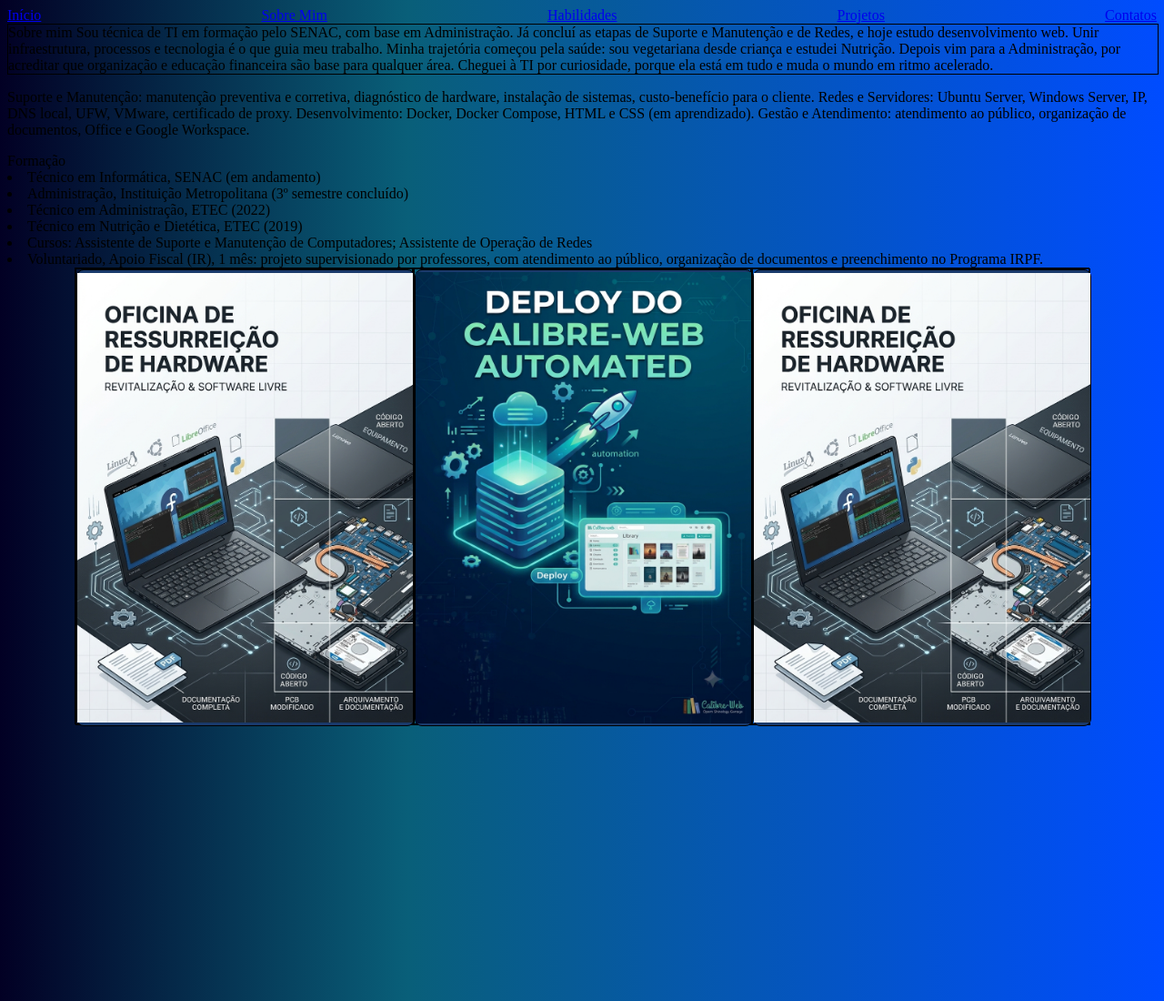
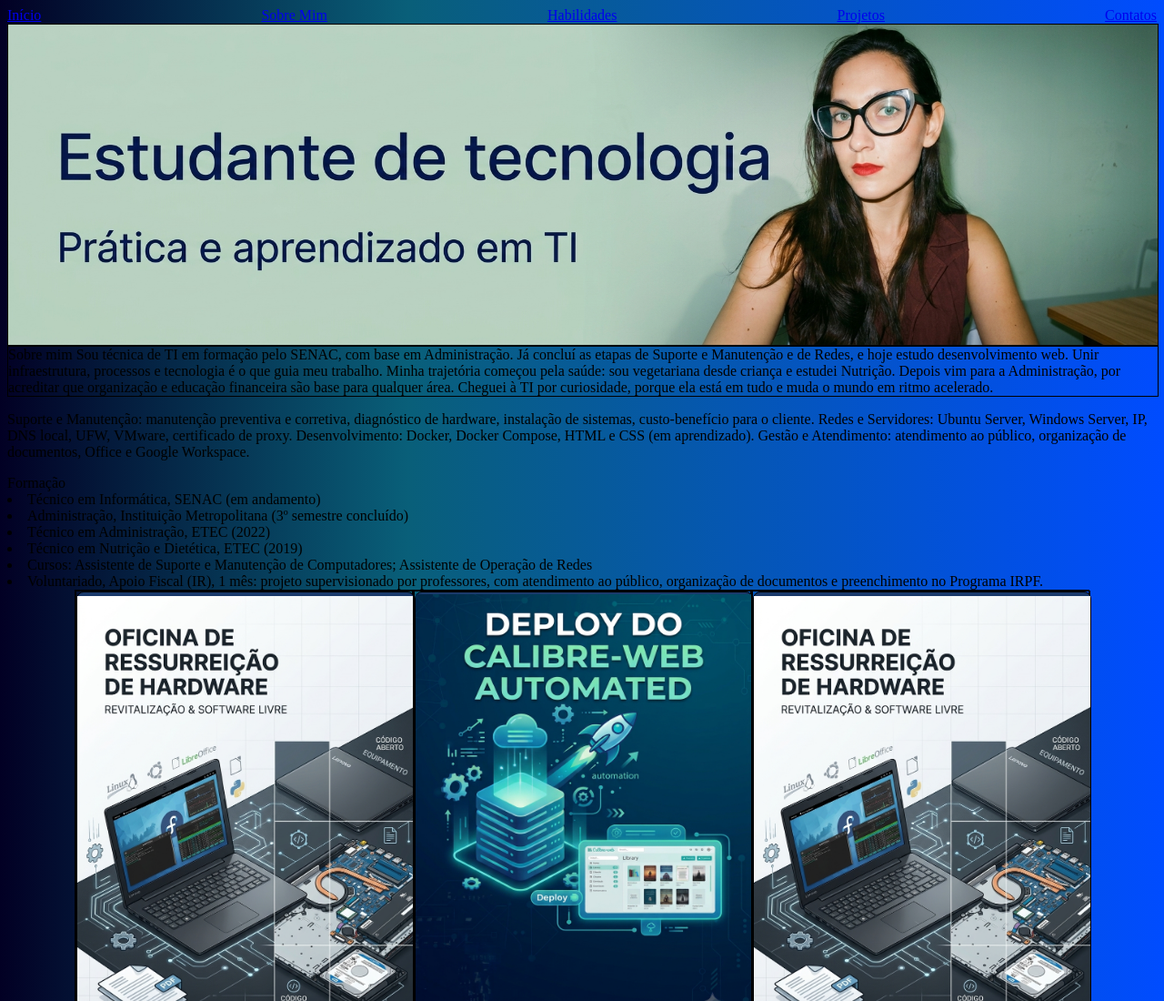
Before and after one commit to lilyrebecca89-svg/portif-lio, a plain HTML site: page index.html in a window 1280 px wide. Shown: the top 1100 px of the page at 91% size. Drawn offline with Linux system fonts and the light colour scheme.

Commit message:
Refactor code structure for improved readability and maintainability

```diff
--- a/css/style.css
+++ b/css/style.css
@@ -116,3 +116,16 @@ height: 100px;}
 hero{
     display: flex;
 }
+
+
+
+.hero {
+  width: 100%;
+  overflow: hidden;
+}
+
+.hero img {
+  width: 100%;       /* Faz a imagem ocupar 100% da largura da tela */
+  height: auto;      /* Mantém a proporção original sem esticar ou amassar */
+  display: block;    /* Remove um pequeno espaço em branco que fica abaixo da imagem */
+}
--- a/index.html
+++ b/index.html
@@ -20,9 +20,23 @@
 
 
 
-    <main>
+    <!-- <main>
       <hero>
-<img src="" alt="">
+      <div><img src="imagens/image_fd10b3d6.jpg" alt=""></div>
+      <main>
+   -->
+        <main>
+  <section class="hero">
+    <div>
+      <img src="imagens/image_fd10b3d6.jpg" alt="Banner Estudante de tecnologia - Prática e aprendizado em TI">
+    </div>
+  </section>
+</main>
+
+
+
+      </hero>
+
       </hero>
 
 
```
Also changed, not shown: imagens/image_fd10b3d6.jpg (added).
